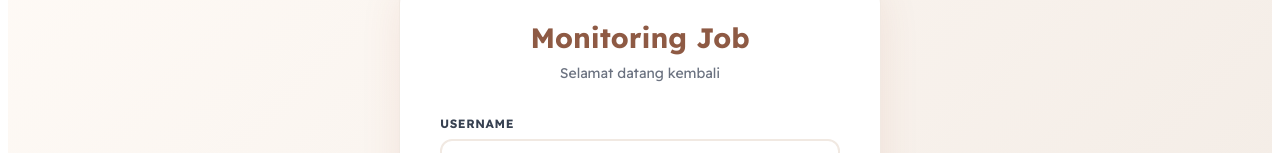
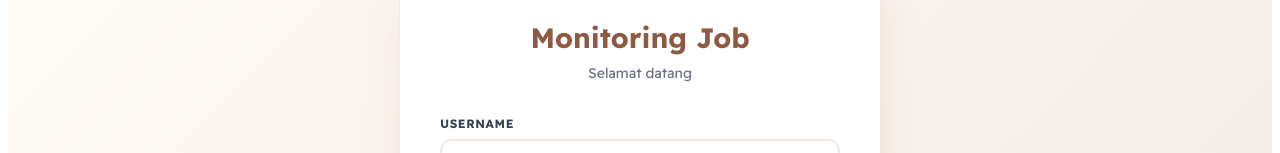
Before and after one commit to YahyaKhaliman/FE-Monitoring, a React (Vite) app: page /login in a window 1280 px wide. Shown: the part 195-348 px from the top of the page. Built offline with nearby package versions, Linux system fonts and the light colour scheme; no server answers.

Commit message:
feat: create login page with authentication handling and credential persistence

```diff
--- a/src/pages/loginPage.jsx
+++ b/src/pages/loginPage.jsx
@@ -109,7 +109,7 @@ export default function LoginPage() {
             <div style={styles.loginCard}>
                 <div style={styles.brandSection}>
                     <h2 style={styles.title}>{"Monitoring Job"}</h2>
-                    <p style={styles.subtitle}>Selamat datang kembali</p>
+                    <p style={styles.subtitle}>Selamat datang</p>
                 </div>
 
                 <form onSubmit={submit} style={styles.form}>
```
